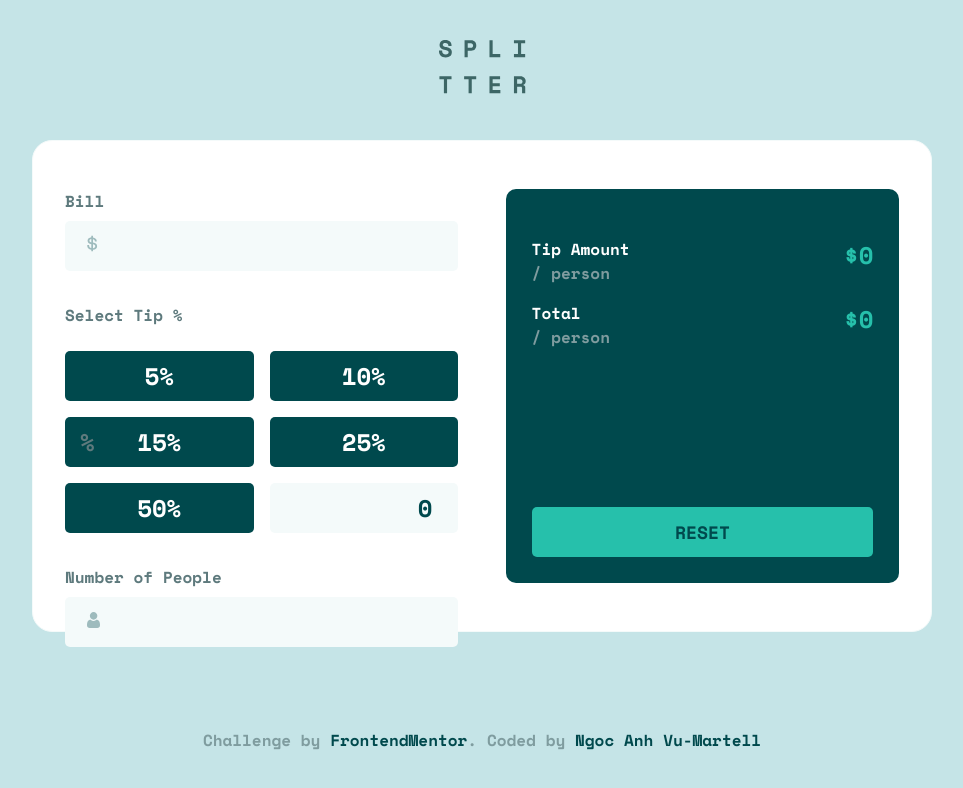
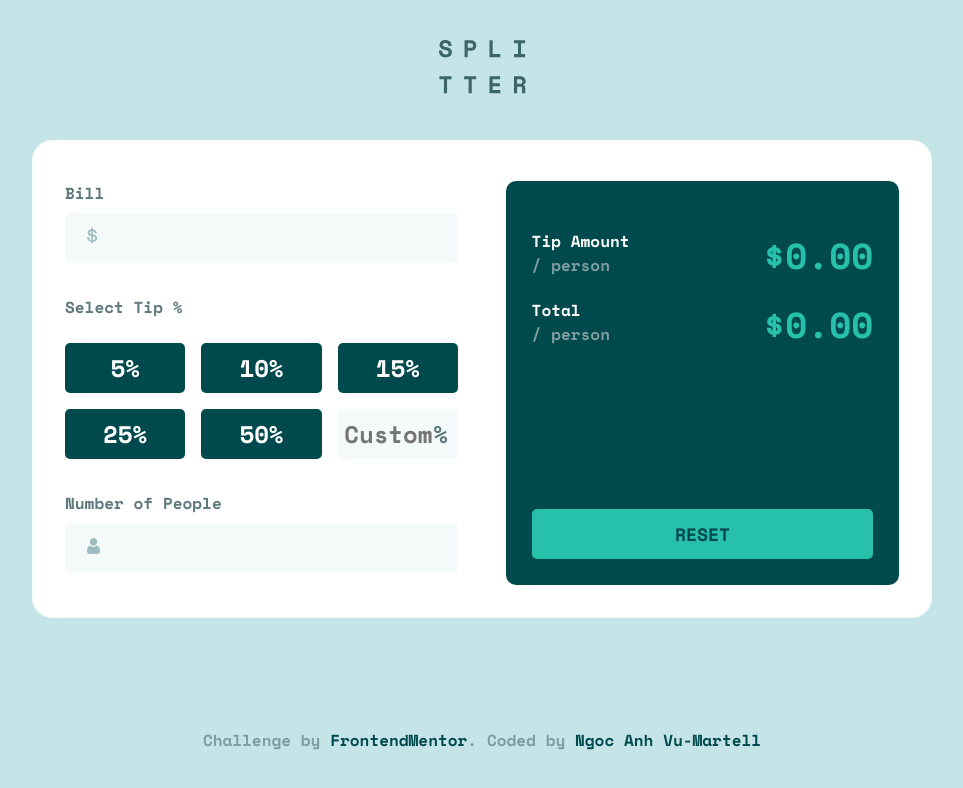
Before and after one commit to anh-vumartell/tip-calculator-app, a React (Create React App) app: page / in a window 1280 px wide. Shown: the top 788 px of the page, without its empty margins (158-1121 px from the left). Built offline with nearby package versions, Linux system fonts and the light colour scheme.

Commit message:
add new ErrorMsg-component and modify styles

```diff
--- a/src/App.js
+++ b/src/App.js
@@ -1,5 +1,4 @@
 import React, { useState } from "react";
-import logo from "./images/logo.svg";
 import dollar from "./images/icon-dollar.svg";
 import personIcon from "./images/icon-person.svg";
 import "./styles/main.scss";
@@ -10,36 +9,40 @@ import Button from "./components/Button";
 
 function App() {
   const percentages = [5, 10, 15, 25, 50];
-  const [billInput, setBillInput] = useState(0);
-  const [personNumInput, setPersonNumInput] = useState(1);
-  const [selectedPercent, setSelectedPercent] = useState();
+  const [billInput, setBillInput] = useState("");
+  const [personNumInput, setPersonNumInput] = useState("");
+  const [isValid, setIsValid] = useState(true);
+  // const [selectedPercent, setSelectedPercent] = useState();
   const [inputPercent, setInputPercent] = useState("");
 
   const updatePercentage = (e) => {
     e.persist();
     setInputPercent(e.target.value);
     console.log(inputPercent);
-    setSelectedPercent(e.target.value);
-    console.log(selectedPercent);
+    // setSelectedPercent(e.target.value);
+    // console.log(selectedPercent);
   };
   //FUnction to update bill
   const updateBill = (e) => {
-    setBillInput(e.target.value);
+    if (+e.target.value <= 0) {
+      setIsValid(false);
+    } else {
+      setBillInput(e.target.value);
+      setIsValid(true);
+    }
   };
 
   //Function to update number of persons
   const updatePersonNum = (e) => {
-    setPersonNumInput(e.target.value);
-    if (+e.target.value === 0) {
-      return (
-        <div>
-          <p>Cannot be zero</p>
-        </div>
-      );
+    if (+e.target.value <= 0) {
+      setIsValid(false);
+    } else {
+      setPersonNumInput(e.target.value);
+      setIsValid(true);
     }
   };
 
-  const tipAmountPer = (+billInput * +selectedPercent) / 100 / +personNumInput;
+  const tipAmountPer = (+billInput * +inputPercent) / 100 / +personNumInput;
   const totalPer =
     +billInput !== 0 && +personNumInput !== 0
       ? +billInput / +personNumInput + tipAmountPer
@@ -60,10 +63,9 @@ function App() {
 
   //Function to reset the state of the app
   const resetAllInputs = () => {
-    setBillInput(0);
-    setInputPercent(0);
-    setPersonNumInput(1);
-    setSelectedPercent(0);
+    setBillInput("");
+    setInputPercent("");
+    setPersonNumInput("");
   };
   return (
     <div className="app-container">
@@ -72,6 +74,7 @@ function App() {
       <div className="app-content">
         <div className="input-container">
           <InputControl
+            isValid={isValid}
             label="Bill"
             imgSrc={dollar}
             type="text"
@@ -80,14 +83,14 @@ function App() {
             onAddInfo={updateBill}
           />
 
-          <div>
+          <div className="input-percent">
             <label>Select Tip %</label>
             <div className="buttons-container">
               {renderBtns}
               <input
                 type="text"
                 placeholder="Custom"
-                value={selectedPercent}
+                value={inputPercent}
                 onChange={updatePercentage}
               />
               <span className="percent">%</span>
@@ -95,13 +98,13 @@ function App() {
           </div>
 
           <InputControl
+            isValid={isValid}
             label="Number of People"
             imgSrc={personIcon}
-            type="number"
+            type="text"
             value={personNumInput}
             onAddInfo={updatePersonNum}
             required
-            min="1"
           />
         </div>
 
--- a/src/components/Button.js
+++ b/src/components/Button.js
@@ -2,7 +2,7 @@ import React from "react";
 import "../styles/main.css";
 const Button = (props) => {
   return (
-    <button type="button" className="btn-reset" onClick={props.onClick()}>
+    <button type="button" className="btn-reset" onClick={props.onClick}>
       {props.children}
     </button>
   );
--- /dev/null
+++ b/src/components/ErrorMsg.js
@@ -0,0 +1,9 @@
+import React from "react";
+const ErrorMsg = () => {
+  return (
+    <div className="error-msg">
+      <span>Invalid input!</span>
+    </div>
+  );
+};
+export default ErrorMsg;
--- a/src/components/InputControl.js
+++ b/src/components/InputControl.js
@@ -1,13 +1,15 @@
 import React from "react";
-
+import "../styles/main.scss";
+import ErrorMsg from "./ErrorMsg";
 const InputControl = (props) => {
   return (
-    <div className="input-control">
+    <div className={`input-control ${!props.isValid ? "invalid" : ""}`}>
       <label>{props.label}</label>
+      {!props.isValid ? <ErrorMsg /> : ""}
       <span className="logo">
         <img src={props.imgSrc} alt="" />
       </span>
-      <input type={props.type} onChange={props.onAddInfo} />
+      <input value={props.value} type={props.type} onChange={props.onAddInfo} />
     </div>
   );
 };
--- a/src/components/TipResult.js
+++ b/src/components/TipResult.js
@@ -8,7 +8,7 @@ const TipResult = (props) => {
         <p>/ person</p>
       </div>
       <div className="numbers result">
-        ${!props.result ? 0 : props.result.toFixed(2)}
+        ${!props.result ? (0.0).toFixed(2) : props.result.toFixed(2)}
       </div>
     </div>
   );
--- a/src/styles/main.css
+++ b/src/styles/main.css
@@ -1,4 +1,50 @@
 @import url("https://fonts.googleapis.com/css2?family=Space+Mono:wght@400;700&display=swap");
+.btn-reset {
+  background-color: #26c0ab;
+  text-transform: uppercase;
+  width: 100%;
+  border: none;
+  font-size: 18px;
+  color: #00494d;
+  font-weight: 900;
+  margin-top: 1rem;
+  transition: 0.4s all linear;
+}
+
+.btn-reset:hover {
+  background-color: #c5e4e7;
+}
+
+.btn-percent {
+  transition: 0.4s all linear;
+}
+
+.btn-percent:hover {
+  background-color: #26c0ab;
+  color: #00494d;
+}
+
+.app-container {
+  display: flex;
+  flex-direction: column;
+  justify-content: center;
+  align-items: center;
+}
+
+.buttons-container {
+  display: grid;
+  grid-template-columns: 1fr 1fr;
+  gap: 1rem;
+  margin: 1.5rem 0 2rem 0;
+  position: relative;
+}
+
+.result-container {
+  background-color: #00494d;
+  border-radius: 10px;
+  padding: 2.5rem 1.6rem 1.6rem 1.6rem;
+}
+
 * {
   margin: 0;
   padding: 0;
@@ -20,23 +66,47 @@ h4 {
   color: white;
 }
 
-input {
+.input-control input {
   border: none;
   background-color: #f4fafa;
   outline: none;
   height: 50px;
+  width: 100%;
   border-radius: 5px;
   text-align: right;
   font-size: 24px;
   font-family: inherit;
   font-weight: 700;
   color: #00494d;
+  padding-right: 1.6rem;
+}
+
+.input-percent input {
+  background-color: #f4fafa;
+  border: none;
+  font-size: 24px;
+  font-family: inherit;
+  font-weight: 700;
+  text-align: right;
+  width: 100%;
+  padding-right: 1.6rem;
+  outline: none;
 }
 
 span {
   position: absolute;
+}
+
+.logo {
   top: 45px;
-  left: 15px;
+  left: 22px;
+}
+
+.percent {
+  right: 10px;
+  top: 140px;
+  font-size: 24px;
+  color: #5e7a7d;
 }
 
 button {
@@ -47,6 +117,16 @@ button {
   font-weight: 700;
   color: white;
   background-color: #00494d;
+  cursor: pointer;
+}
+
+p {
+  color: #7f9c9f;
+}
+
+a {
+  color: #00494d;
+  text-decoration: none;
 }
 
 .numbers {
@@ -55,13 +135,17 @@ button {
 
 .result {
   color: #26c0ab;
+  font-size: 44px;
 }
 
-.app-container {
-  display: flex;
-  flex-direction: column;
-  justify-content: center;
-  align-items: center;
+.error-msg {
+  position: relative;
+}
+
+.error-msg span {
+  right: 15px;
+  bottom: 7px;
+  color: red;
 }
 
 .app-header {
@@ -84,15 +168,43 @@ button {
   position: relative;
 }
 
-.buttons-container {
-  display: grid;
-  grid-template-columns: 1fr 1fr;
-  gap: 1rem;
-  margin: 1.5rem 0 2rem 0;
+.tip-result {
+  display: flex;
+  flex-direction: row;
+  justify-content: space-between;
+  padding: 0.5rem 0;
 }
 
-.result-container {
-  background-color: #00494d;
-  border-radius: 10px;
+.contributor {
+  padding: 1rem 5rem;
+}
+
+@media screen and (min-width: 950px) {
+  .app-content {
+    display: grid;
+    grid-template-columns: 1fr 1fr;
+    gap: 3rem;
+    padding: 2.5rem 2rem 2rem 2rem;
+    max-width: 900px;
+  }
+  .buttons-container {
+    grid-template-columns: 1fr 1fr 1fr;
+  }
+  .input-container {
+    max-height: 390px;
+  }
+  .percent {
+    top: 73px;
+  }
+  .btn-reset {
+    margin-top: 150px;
+  }
+  .result {
+    font-size: 36px;
+  }
+  .contributor {
+    position: fixed;
+    bottom: 2rem;
+  }
 }
 /*# sourceMappingURL=main.css.map */
--- a/src/styles/main.scss
+++ b/src/styles/main.scss
@@ -21,7 +21,7 @@ label {
 h4 {
   color: $white;
 }
-input {
+.input-control input {
   border: none;
   background-color: $light-grayish__second;
   outline: none;
@@ -35,6 +35,19 @@ input {
   color: $very-dark;
   padding-right: 1.6rem;
 }
+
+.input-percent input {
+  background-color: $light-grayish__second;
+  border: none;
+  font-size: $font-lg;
+  font-family: inherit;
+  font-weight: 700;
+  text-align: right;
+  width: 100%;
+  padding-right: 1.6rem;
+  outline: none;
+}
+
 span {
   position: absolute;
 }
@@ -72,7 +85,15 @@ a {
 }
 .result {
   color: $primary;
-  font-size: $font-lg + 6;
+  font-size: $font-lg + 20;
+}
+.error-msg {
+  position: relative;
+}
+.error-msg span {
+  right: 15px;
+  bottom: 7px;
+  color: red;
 }
 
 .app-header {
```
Also changed, not shown: 1 other file (tests, documents, lock files or other folders).
